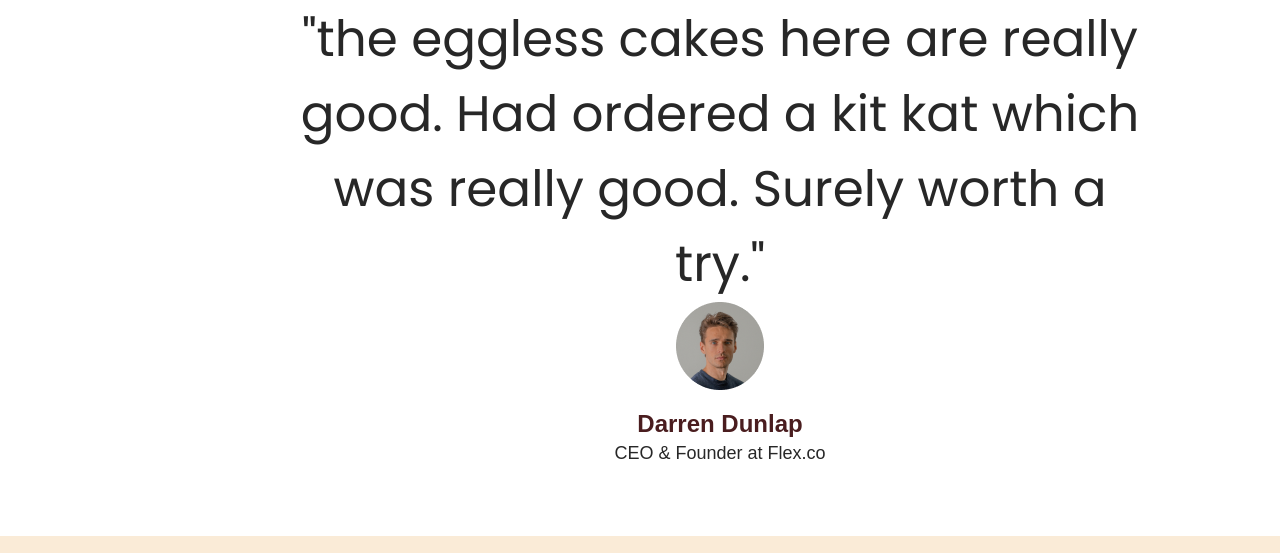
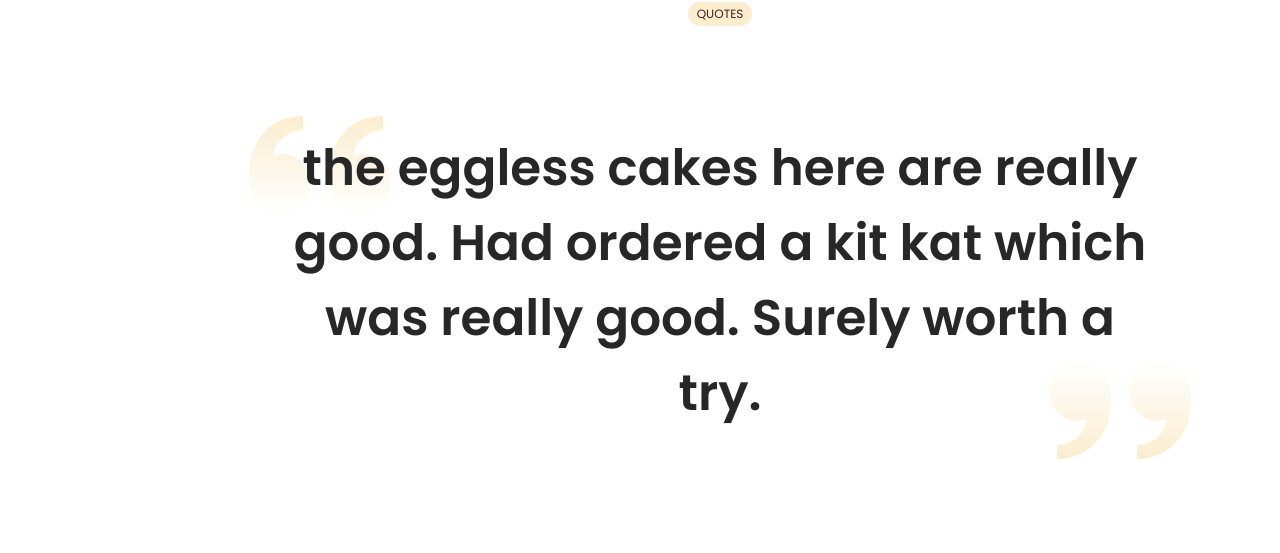
Before and after one commit to harukaarai95/chocobrat-bakery-website, a plain HTML site: page index.html in a window 1280 px wide. Shown: the part 2889-3442 px from the top of the page. Drawn offline with Linux system fonts and the light colour scheme.

Commit message:
updated aurora's part

```diff
--- a/index.html
+++ b/index.html
@@ -175,9 +175,12 @@
         </div>
 
         <div id="recensioni">
-            <p>"the eggless cakes here are really good. Had ordered a kit kat which was really good. Surely worth a
-                try."
+            <div class="quote"><p>QUOTES</p></div>
+            <img class="quote-1" src="./assets/“.svg" alt="#">
+            <p class="recensioni">the eggless cakes here are really good. Had ordered a kit kat which was really good. Surely worth a
+                try.
             </p>
+            <img class="quote-2" src="./assets/“-1.svg" alt="#">
             <div class="image-container">
                 <img src="foto/Ellipse 1.png" alt="Darren Dunlap photo" ;>
             </div>
@@ -208,7 +211,7 @@
             <nav>
                 <ul class="nav-social">
                     <li class="nav-item paragraph-item">
-                        <p>®2021 Chocobrat. All rights reserved.</p>
+                        <p>&copy;2021 Chocobrat. All rights reserved.</p>
                     </li>
                     <li class="nav-item"><img src="foto/Facebook.png" alt="Facebook logo"></li>
                     <li class="nav-item"><img src="foto/Instagram.png" alt="Instagram logo"></li>
--- a/style.css
+++ b/style.css
@@ -386,6 +386,7 @@ input{
     padding-bottom: 0%;
     font-size: 35px;
     color: #4A1D1F;
+    font-weight: 400;
 }
 
 .contain1 {
@@ -408,6 +409,7 @@ input{
     padding-bottom: 0%;
     font-size: 35px;
     color: #4A1D1F;
+    font-weight: 400;
 }
 
 .contain2 {
@@ -469,17 +471,18 @@ h4 {
     color: #272727;
 }
 
-#recensioni p {
+.recensioni {
     font-size: 50px;
     padding-left: 20%;
     padding-right: 20%;
+    font-weight: 600;
 }
 
 .image-container {
     display: flex;
     justify-content: center;
     align-items: center;
-    margin-bottom: 20px;
+    margin: 20px 0;
 }
 
 /* Stili per le didascalie */
@@ -576,3 +579,38 @@ footer nav {
     justify-content: center;
     /* Allinea il paragrafo al centro orizzontalmente */
 }
+
+.quote{
+    width: 64px;
+    height: 24px;
+    font-size: 12px;
+    margin-left: calc(50% - 32px);
+    color: #4A1D1F;
+    background-color: #FBEDCD;
+    border-radius: 36px;
+    border: none;
+}
+
+.quote p{
+    padding-top: 3px;
+}
+
+.paragraph-item p{
+    width: 299px;
+    height: 24px;
+    font-size: 16px;
+}
+
+.quote-1{
+    position: relative;
+    top: 90px;
+    left: -400px;
+    z-index: -2;
+}
+
+.quote-2{
+    position: relative;
+    bottom: 70px;
+    right: -400px;
+    z-index: -3;
+}
```
Also changed, not shown: assets/“-1.svg (added), assets/“.svg (added).
